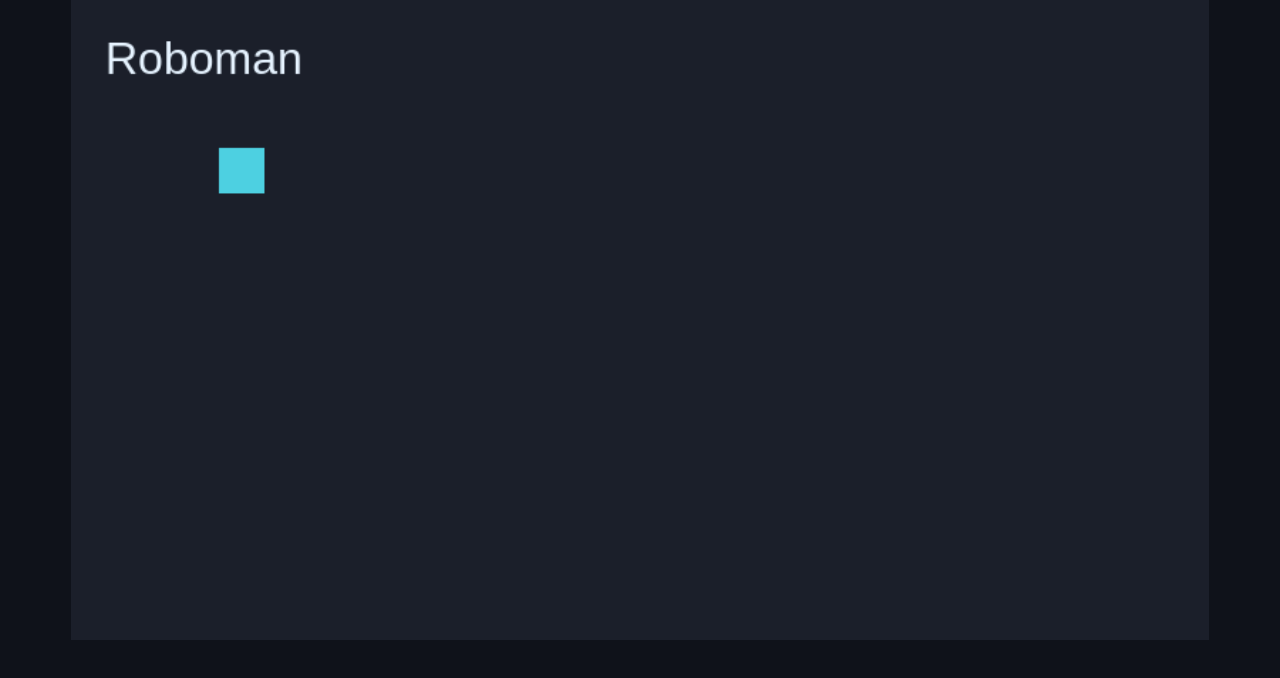
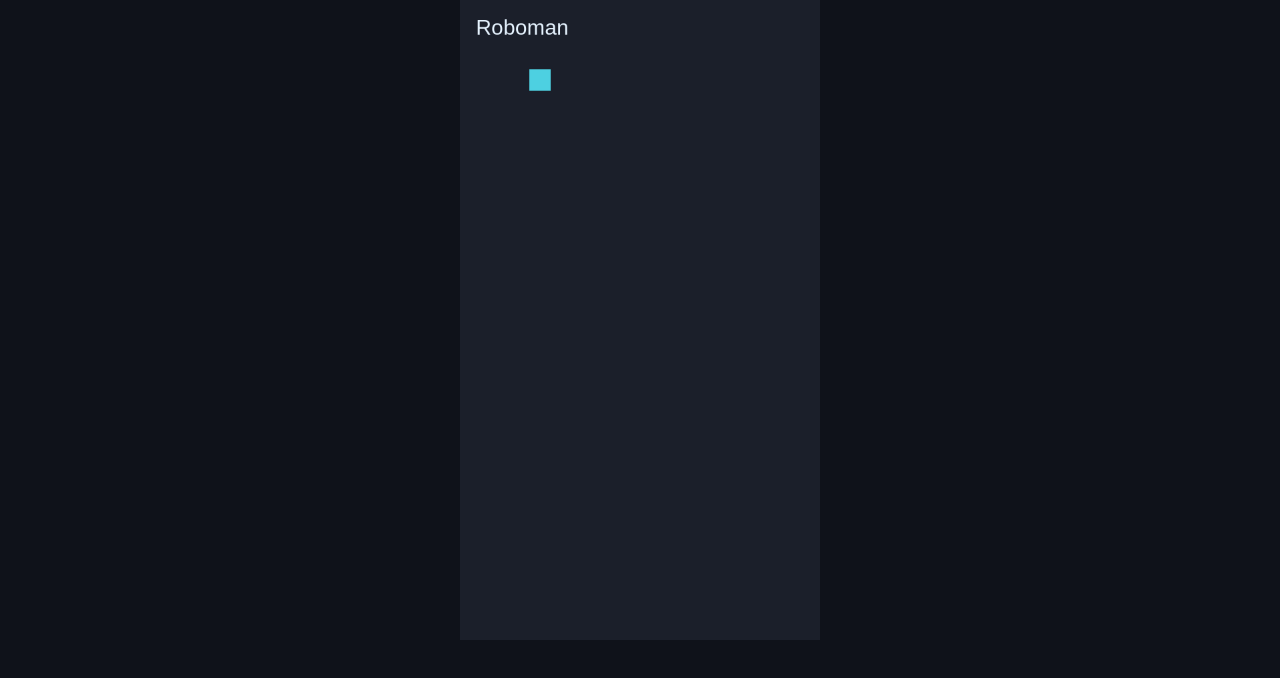
Before and after one commit to janachron/roboman, a website built with Vite: page index.html in a window 1280 px wide. Built offline with nearby package versions, Linux system fonts and the light colour scheme.

Commit message:
feat: switch to portrait game canvas

```diff
--- a/src/main.ts
+++ b/src/main.ts
@@ -161,17 +161,20 @@ class MainScene extends Phaser.Scene {
   }
 }
 
+const GAME_WIDTH = 540;
+const GAME_HEIGHT = 960;
+
 const config: Phaser.Types.Core.GameConfig = {
   type: Phaser.AUTO,
-  width: 800,
-  height: 450,
+  width: GAME_WIDTH,
+  height: GAME_HEIGHT,
   backgroundColor: "#1b1f2a",
   parent: "game",
   scale: {
     mode: Phaser.Scale.FIT,
     autoCenter: Phaser.Scale.CENTER_BOTH,
-    width: 800,
-    height: 450
+    width: GAME_WIDTH,
+    height: GAME_HEIGHT
   },
   physics: {
     default: "arcade",
--- a/src/style.css
+++ b/src/style.css
@@ -19,8 +19,8 @@ body {
 }
 
 #game canvas {
-  width: 100%;
-  height: auto;
+  width: auto;
+  height: 100%;
   display: block;
 }
 
```
Also changed, not shown: CONTEXT.md (+1 -0 lines), PROGRESS.md (+1 -0 lines).
